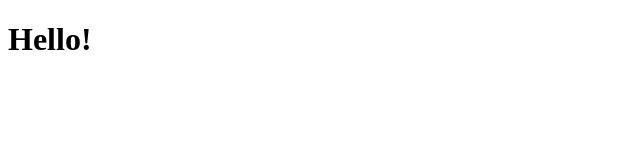
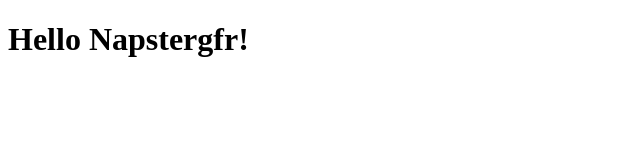
Before and after one commit to Napstergfr/react-practice, a website: page index.html in a window 1280 px wide. Shown: the whole page, without its empty margins (0-640 px from the left). Drawn offline with Linux system fonts and the light colour scheme.

Commit message:
package.json added

```diff
--- a/index.html
+++ b/index.html
@@ -7,6 +7,6 @@
     <title>Document</title>
 </head>
 <body>
-    <h1>Hello!</h1>
+    <h1>Hello Napstergfr!</h1>
 </body>
 </html>
```
Also changed, not shown: package.json (added, +24 -0 lines), 2 other files.
